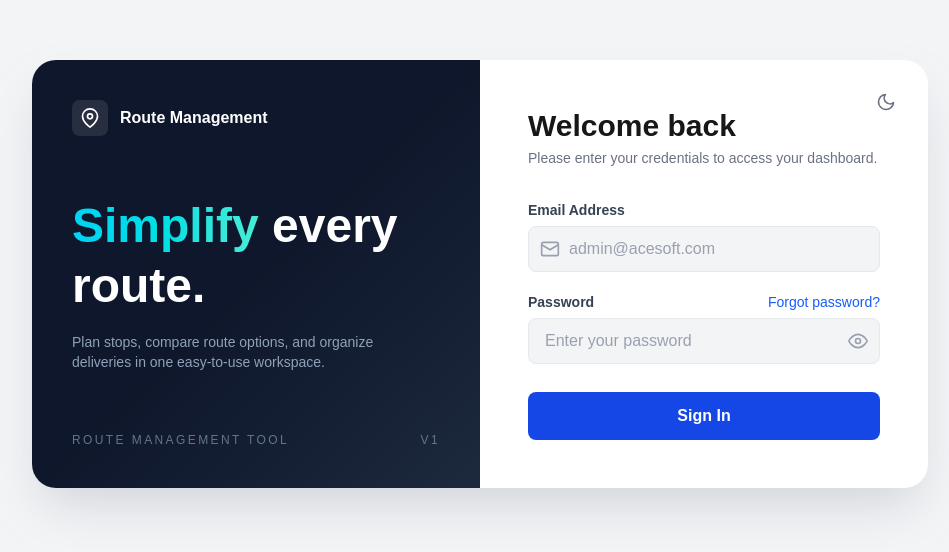
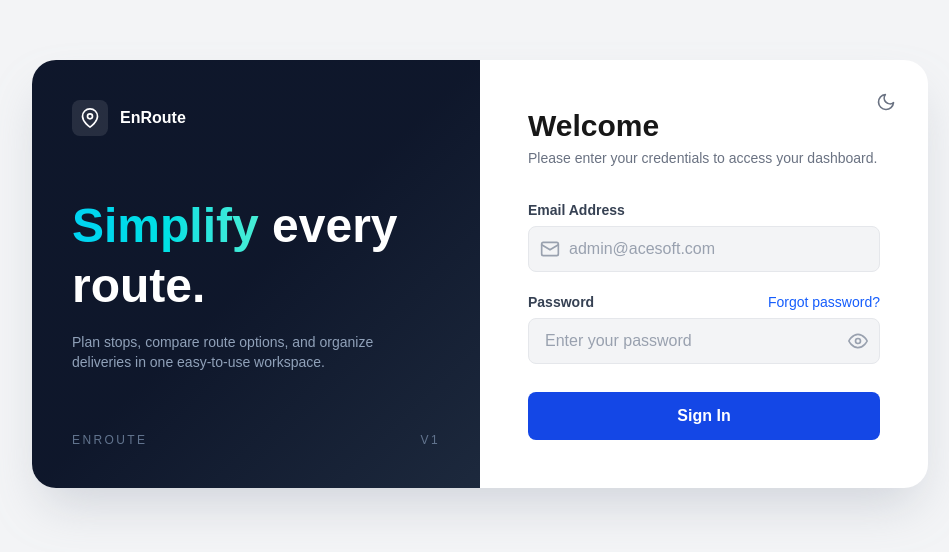
Before and after one commit to jrsantiagoo/route-management-system, a Next.js app in the folder client/: page / in a window 1280 px wide. Shown: the part 126-678 px from the top of the page, without its empty margins (160-1109 px from the left). Built offline with nearby package versions, Linux system fonts and the light colour scheme; no server answers.

Commit message:
style: change app name

```diff
--- a/client/app/page.tsx
+++ b/client/app/page.tsx
@@ -103,7 +103,7 @@ export default function loginPage() {
                                 <circle cx="12" cy="10" r="3" />
                             </svg>
                         </div>
-                        <span className="font-semibold">Route Management</span>
+                        <span className="font-semibold">EnRoute</span>
                     </div>
 
                     <div>
@@ -120,7 +120,7 @@ export default function loginPage() {
                     </div>
 
                     <div className="flex items-center justify-between text-xs tracking-[0.2em] text-slate-500">
-                        <span>ROUTE MANAGEMENT TOOL</span>
+                        <span>ENROUTE</span>
                         <span>V1</span>
                     </div>
                 </div>
@@ -163,7 +163,7 @@ export default function loginPage() {
                     </button>
 
                     <h1 className="text-3xl font-bold text-foreground">
-                        Welcome back
+                        Welcome
                     </h1>
                     <p className="mt-1 text-sm text-gray-500 dark:text-slate-400">
                         Please enter your credentials to access your dashboard.
--- a/client/components/ui/sidebar.tsx
+++ b/client/components/ui/sidebar.tsx
@@ -50,7 +50,7 @@ export default function Sidebar({
                 {!collapsed && (
                     <div className="-ml-4">
                         <p className="text-sm font-bold text-foreground">
-                            Route Tool
+                            EnRoute
                         </p>
                         <p className="text-[10px] text-muted-foreground">
                             Version 1.0
--- a/client/components/ui/topbar.tsx
+++ b/client/components/ui/topbar.tsx
@@ -72,9 +72,7 @@ export default function Topar({ sidebarCollapsed }: TopbarProps) {
                 ${sidebarCollapsed ? "left-20" : "left-64"}
                 flex items-center justify-between px-6 bg-background border-b border-border z-20 transition-[left] duration-300`}
         >
-            <div className="text-foreground text-left">
-                <h1 className="text-lg font-bold">Route Management Tool</h1>
-            </div>
+            <div className="text-foreground text-left"></div>
 
             <div className="flex items-center gap-3">
                 {/* Allows user to toggle themes */}
@@ -120,7 +118,7 @@ export default function Topar({ sidebarCollapsed }: TopbarProps) {
                                         router.push("/profile");
                                         setOpen(false);
                                     }}
-                                    className="flex items-center gap-2 w-full px-4 py-2 text-sm text-muted-foreground
+                                    className="flex items-center gap-2 w-full px-4 py-2 text-sm text-foreground
                                         hover:bg-secondary dark:hover:text-primary rounded-lg"
                                 >
                                     <User size={16} />
```
